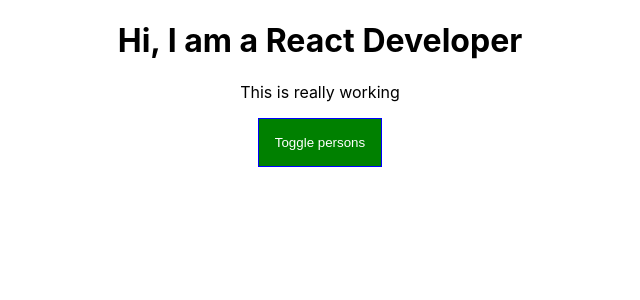
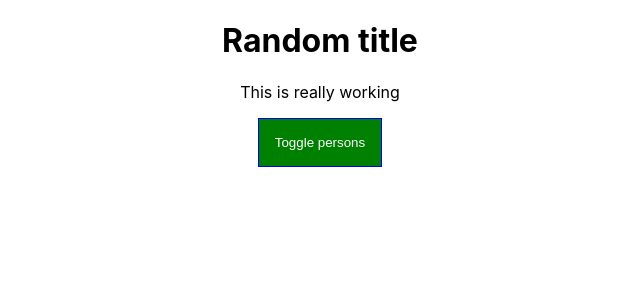
Before and after one commit to rahulmathews/react-example, a React (Create React App) app: page / in a window 1280 px wide. Shown: the top 300 px of the page, without its empty margins (320-960 px from the left). Built offline with nearby package versions, Linux system fonts and the light colour scheme.

Commit message:
added props in stateful component

```diff
--- a/src/components/Cockpit/Cockpit.js
+++ b/src/components/Cockpit/Cockpit.js
@@ -19,7 +19,7 @@
 
     return (
         <div className={styles.Cockpit}>
-            <h1>Hi, I am a React Developer</h1>
+            <h1>{props.title}</h1>
             <p className={classes.join(' ')}>This is really working</p>
             <button className={btnClass} onClick={props.click}>Toggle persons</button>
         </div>
--- a/src/containers/App.js
+++ b/src/containers/App.js
@@ -62,6 +62,7 @@
 		return (
 			<div className={styles.App}>
 				<Cockpit
+				title={this.props.title}
 				showPersons={this.state.showPersons}
 				persons={this.state.persons}
 				click={this.togglePersonsHandler}/>
--- a/src/index.js
+++ b/src/index.js
@@ -4,7 +4,7 @@
 import App from './containers/App';
 import * as serviceWorker from './serviceWorker';
 
-ReactDOM.render(<App />, document.getElementById('root'));
+ReactDOM.render(<App title="Random title"/>, document.getElementById('root'));
 
 // If you want your app to work offline and load faster, you can change
 // unregister() to register() below. Note this comes with some pitfalls.
```
